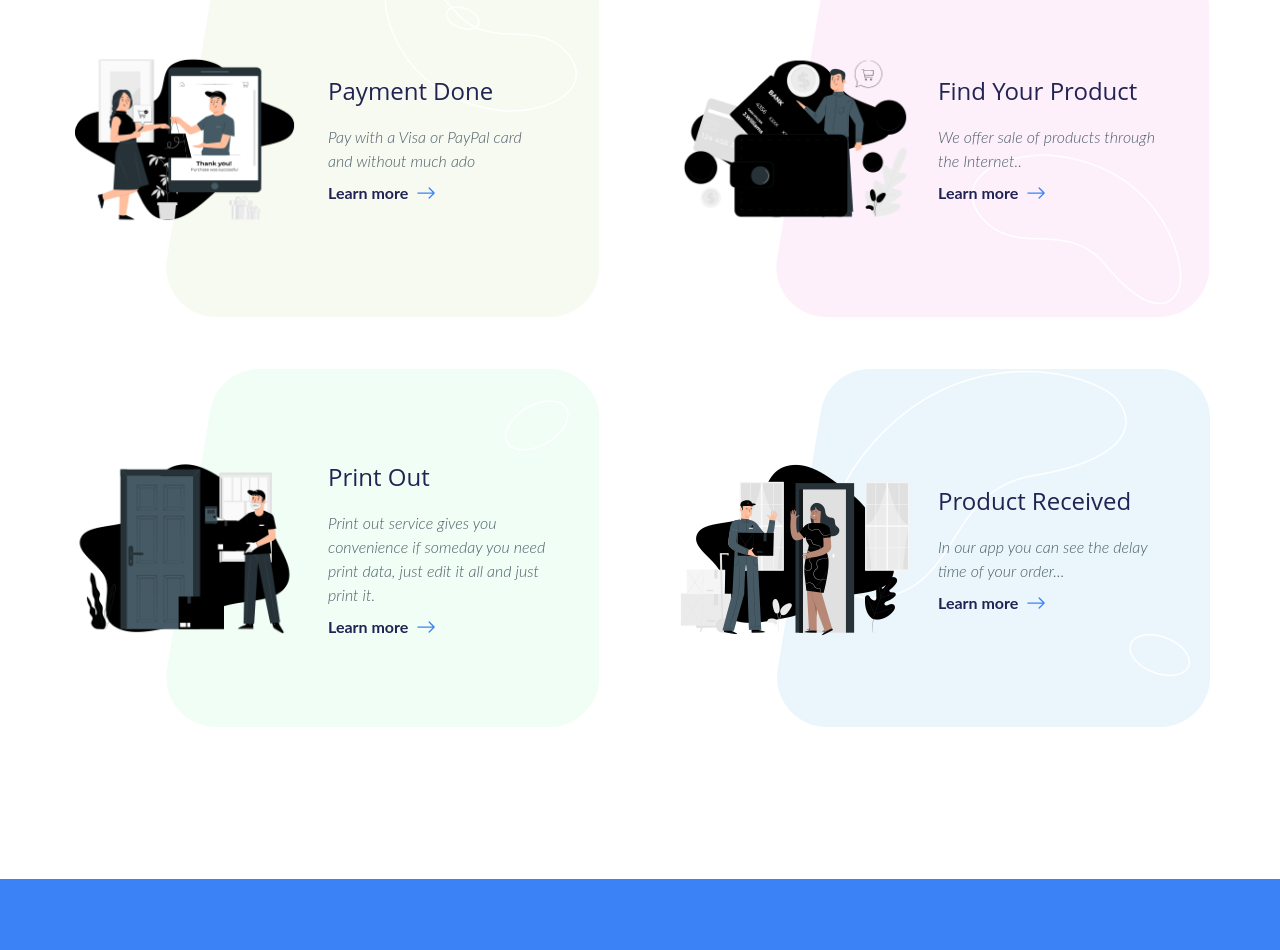
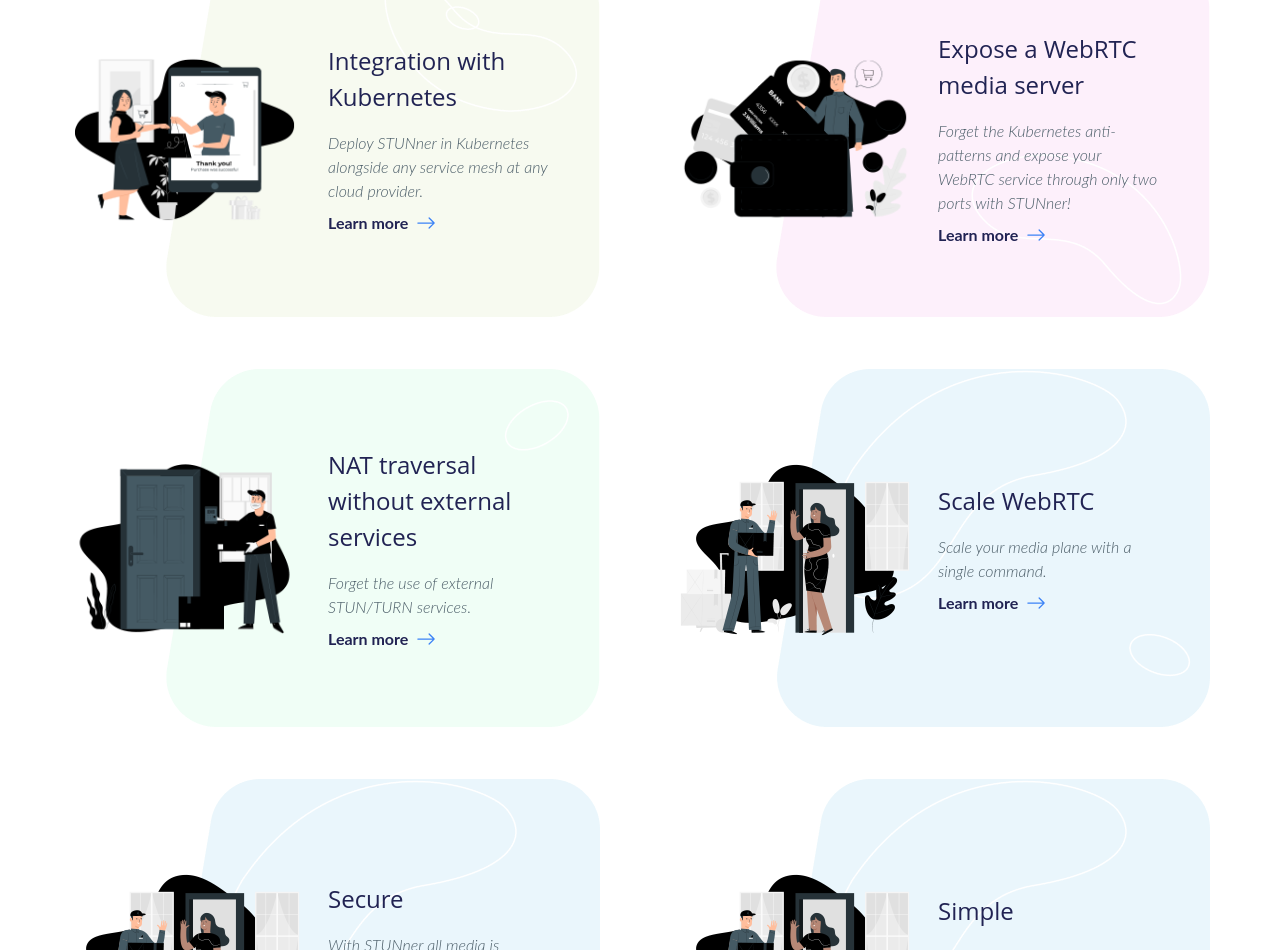
Before and after one commit to VidarHUN/vidarhun, a React (Create React App) app: page / in a window 1280 px wide. Shown: the part 2062-3012 px from the top of the page. Built offline with nearby package versions, Linux system fonts and the light colour scheme.

Commit message:
Add features data

```diff
--- a/src/data.js
+++ b/src/data.js
@@ -61,38 +61,56 @@
       {
         image: Feature1Img,
         bgImage: Feature1BgImg,
-        title: 'Payment Done',
+        title: 'Integration with Kubernetes',
         description:
-          'Pay with a Visa or PayPal card and without much ado',
+          'Deploy STUNner in Kubernetes alongside any service mesh at any cloud provider.',
         linkText: 'Learn more',
         delay: '400',
       },
       {
         image: Feature2Img,
         bgImage: Feature2BgImg,
-        title: 'Find Your Product',
+        title: 'Expose a WebRTC media server',
         description:
-          'We offer sale of products through the Internet..',
+          'Forget the Kubernetes anti-patterns and expose your WebRTC service through only two ports with STUNner!',
         linkText: 'Learn more',
         delay: '700',
       },
       {
         image: Feature3Img,
         bgImage: Feature3BgImg,
-        title: 'Print Out',
+        title: 'NAT traversal without external services',
         description:
-          'Print out service gives you convenience if someday you need print data, just edit it all and just print it.',
+          'Forget the use of external STUN/TURN services.',
         linkText: 'Learn more',
         delay: '1000',
       },
       {
         image: Feature4Img,
         bgImage: Feature4BgImg,
-        title: 'Product Received',
+        title: 'Scale WebRTC',
         description:
-          'In our app you can see the delay time of your order...',
+          'Scale your media plane with a single command.',
         linkText: 'Learn more',
         delay: '1300',
+      },
+      {
+        image: Feature4Img,
+        bgImage: Feature4BgImg,
+        title: 'Secure',
+        description:
+          'With STUNner all media is received through a single ingress port that you can monitor.',
+        linkText: 'Learn more',
+        delay: '1600',
+      },
+      {
+        image: Feature4Img,
+        bgImage: Feature4BgImg,
+        title: 'Simple',
+        description:
+          'Written in Go using the well-known pion/webrtc framework.',
+        linkText: 'Learn more',
+        delay: '1900',
       },
     ],
 };
```
